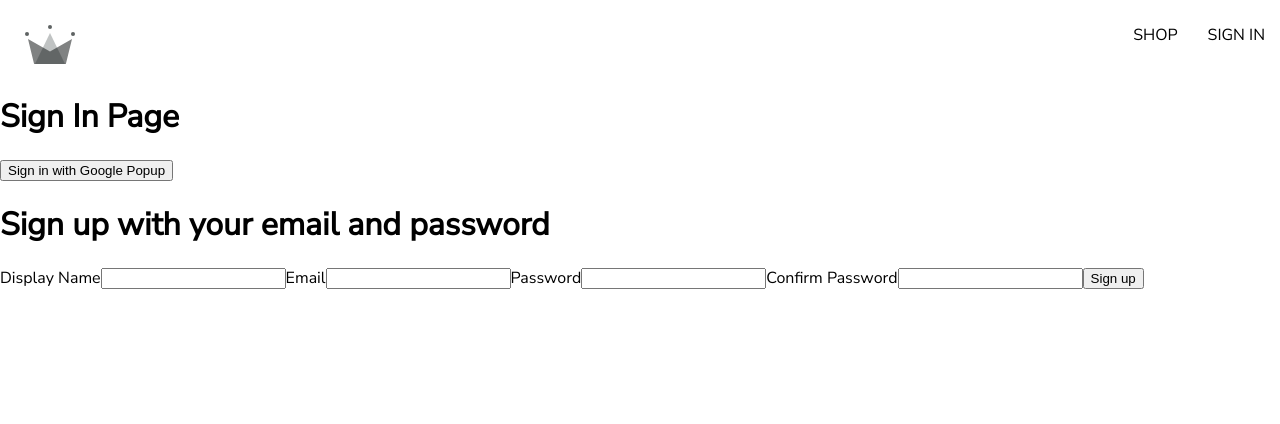
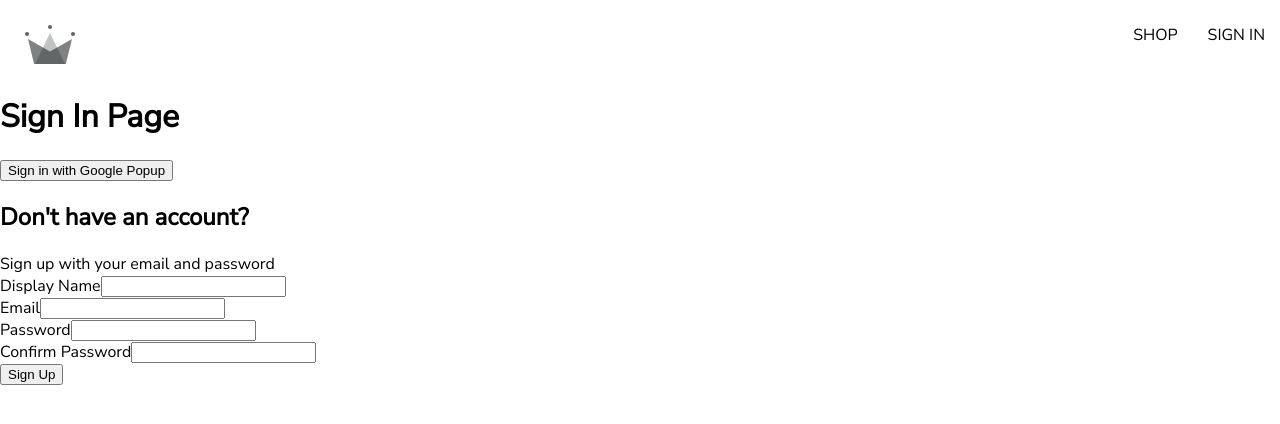
Before and after one commit to SheeloveDol/gc-clothing, a React (Create React App) app: page /sign-in in a window 1280 px wide. Shown: the top 424 px of the page. Built offline with nearby package versions, Linux system fonts and the light colour scheme.

Commit message:
Almost done with sign up

```diff
--- /dev/null
+++ b/src/components/form-input/form-input.component.jsx
@@ -0,0 +1,12 @@
+import './form-input.styles.scss'
+
+const FormInput = ({ label, ...otherProps }) => {
+    return (
+        <div>
+            <label >{label}</label>
+            <input {...otherProps} />
+        </div>
+    )
+}
+
+export default FormInput
--- /dev/null
+++ b/src/components/form-input/form-input.styles.scss
@@ -0,0 +1,54 @@
+$sub-color: grey;
+$main-color: black;
+
+@mixin shrinkLabel {
+  top: -14px;
+  font-size: 12px;
+  color: $main-color;
+}
+
+.group {
+  position: relative;
+  margin: 45px 0;
+
+  .form-input {
+    background: none;
+    background-color: white;
+    color: $sub-color;
+    font-size: 18px;
+    padding: 10px 10px 10px 5px;
+    display: block;
+    width: 100%;
+    border: none;
+    border-radius: 0;
+    border-bottom: 1px solid $sub-color;
+    margin: 25px 0;
+
+    &:focus {
+      outline: none;
+    }
+
+    &:focus ~ .form-input-label {
+      @include shrinkLabel();
+    }
+  }
+
+  input[type='password'] {
+    letter-spacing: 0.3em;
+  }
+
+  .form-input-label {
+    color: $sub-color;
+    font-size: 16px;
+    font-weight: normal;
+    position: absolute;
+    pointer-events: none;
+    left: 5px;
+    top: 10px;
+    transition: 300ms ease all;
+
+    &.shrink {
+      @include shrinkLabel();
+    }
+  }
+}
--- a/src/components/sign-up-form/sign-up-form.component.jsx
+++ b/src/components/sign-up-form/sign-up-form.component.jsx
@@ -1,63 +1,106 @@
-import { createUserWithEmailAndPassword } from 'firebase/auth';
+// import { createUserWithEmailAndPassword } from 'firebase/auth';
 import { useState } from 'react';
 
-import { createAuthUserWithEmailAndPassword } from '../../utils/firebase/firebase.utils.js'
+import FormInput from '../form-input/form-input.component';
+
+
+import {
+  createAuthUserWithEmailAndPassword,
+  createUserDocumentFromAuth,
+} from '../../utils/firebase/firebase.utils';
+
+
 
 const defaultFormFields = {
   displayName: '',
   email: '',
   password: '',
-    confirmPassword: ''
-}
+  confirmPassword: '',
+};
 
 const SignUpForm = () => {
-    const [ formFields, setFormFields ] = useState(defaultFormFields);
+  const [formFields, setFormFields] = useState(defaultFormFields);
   const { displayName, email, password, confirmPassword } = formFields;
 
-    console.log(formFields)
+  const resetFormFields = () => {
+    setFormFields(defaultFormFields);
+  };
 
   const handleSubmit = async (event) => {
     event.preventDefault();
 
     if (password !== confirmPassword) {
-            alert("passwords do not match")
+      alert('passwords do not match');
       return;
     }
 
     try {
-            const response = await createAuthUserWithEmailAndPassword(email, password);
-            console.log(response);
-        } catch(error) {
-            console.log('could not create user because', error);
+      const { user } = await createAuthUserWithEmailAndPassword(
+        email,
+        password
+      );
+
+      await createUserDocumentFromAuth(user, { displayName });
+      resetFormFields();
+    } catch (error) {
+      if (error.code === 'auth/email-already-in-use') {
+        alert('This email is already in use');
+      } else {
+        console.log('user creation encountered an error', error);
       }
     }
+  };
 
   const handleChange = (event) => {
     const { name, value } = event.target;
 
-        setFormFields({ ...formFields, [name]: value })
-    }
+    setFormFields({ ...formFields, [name]: value });
+  };
 
   return (
-        <div>
-            <h1>Sign up with your email and password</h1>
+    <div className='sign-up-container'>
+      <h2>Don't have an account?</h2>
+      <span>Sign up with your email and password</span>
       <form onSubmit={handleSubmit}>
-                <label>Display Name</label>
-                <input type="text" required onChange= {handleChange} name="displayName" value={displayName} />
+        <FormInput
+          label='Display Name'
+          type='text'
+          required
+          onChange={handleChange}
+          name='displayName'
+          value={displayName}
+        />
 
-                <label>Email</label>
-                <input type="email" required onChange= {handleChange} name="email" value={email}/>
+        <FormInput
+          label='Email'
+          type='email'
+          required
+          onChange={handleChange}
+          name='email'
+          value={email}
+        />
 
-                <label>Password</label>
-                <input type="password" required onChange= {handleChange} name="password" value={password}/>
+        <FormInput
+          label='Password'
+          type='password'
+          required
+          onChange={handleChange}
+          name='password'
+          value={password}
+        />
 
-                <label>Confirm Password</label>
-                <input type="password" required onChange= {handleChange} name="confirmPassword" value={confirmPassword} />
-
-                <button type="submit">Sign up</button>
+        <FormInput
+          label='Confirm Password'
+          type='password'
+          required
+          onChange={handleChange}
+          name='confirmPassword'
+          value={confirmPassword}
+        />
+        <button type='submit'>Sign Up</button>
       </form>
     </div>
-    )
-}
+  );
+};
 
-export default SignUpForm
+export default SignUpForm;
--- a/src/utils/firebase/firebase.utils.js
+++ b/src/utils/firebase/firebase.utils.js
@@ -39,7 +39,7 @@
 // Pointing directly to our database;
 export const db = getFirestore();
 
-export const createUserDocumentFromAuth = async (userAuth) => {
+export const createUserDocumentFromAuth = async (userAuth, additionalInformation = {}) => {
     if (!userAuth) return;
 
     const userDocRef = doc(db, 'users', userAuth.uid);
@@ -58,7 +58,8 @@
             await setDoc(userDocRef, {
                 displayName,
                 email,
-                createdAt
+                createdAt,
+                ...additionalInformation,
             });
         } catch (error) {
             console.log('error creating the user', error.message);
@@ -68,6 +69,9 @@
     return userDocRef;
 }
 
+
+
+// To sign up users with email and passwords
 export const createAuthUserWithEmailAndPassword = async (email, password) => {
     if(!email || !password) return;
 
```
Lines whose indentation alone changed are shown as unchanged.
